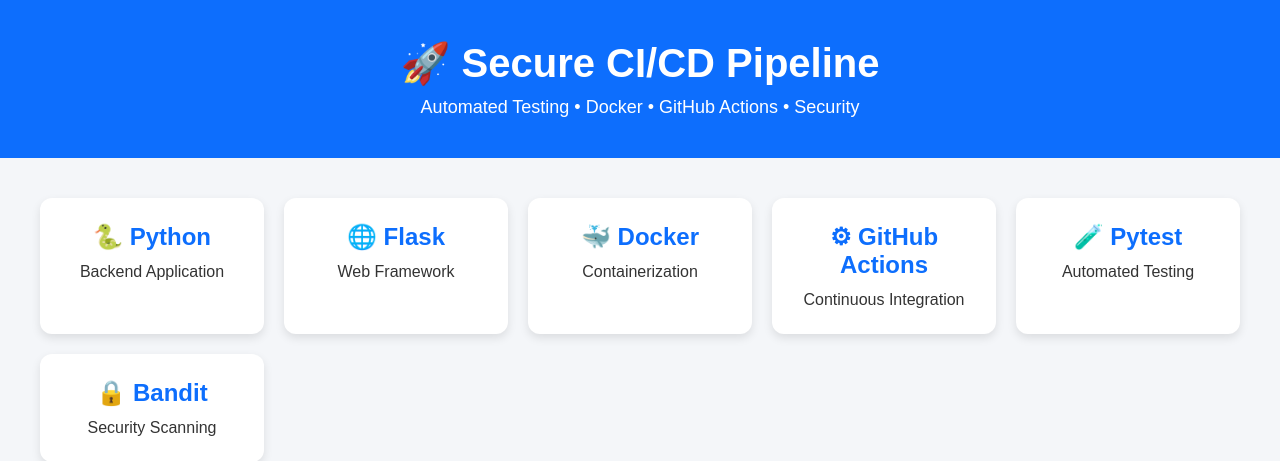
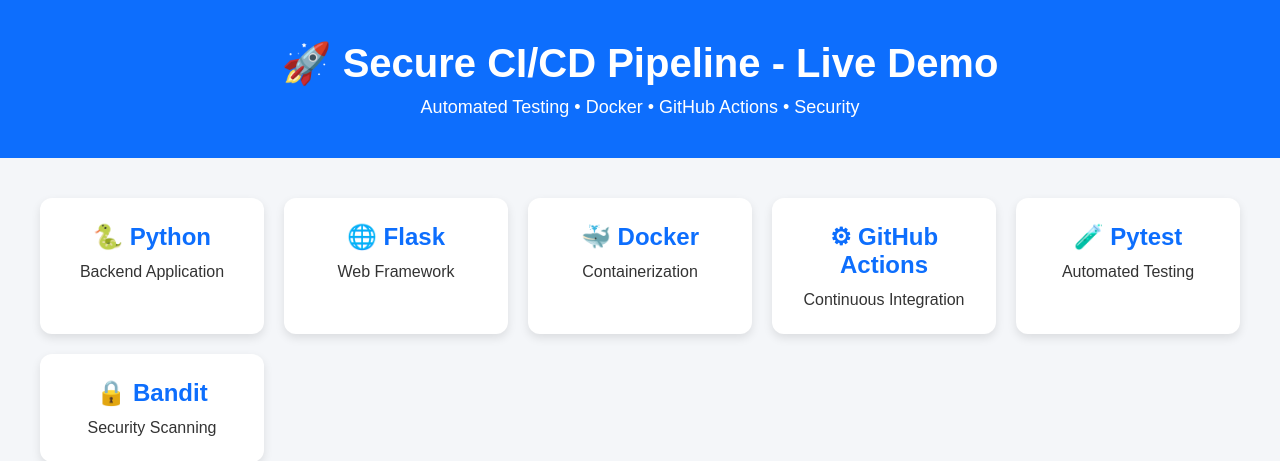
Before and after one commit to puspender07-hub/secure-cicd-pipeline, a Flask app: page / in a window 1280 px wide. Shown: the top 461 px of the page. Run offline with Flask 3, Linux system fonts and the light colour scheme.

Commit message:
Demo: Update homepage text

```diff
--- a/templates/index.html
+++ b/templates/index.html
@@ -11,7 +11,7 @@
 <body>
 
     <header>
-        <h1>🚀 Secure CI/CD Pipeline</h1>
+        <h1>🚀 Secure CI/CD Pipeline - Live Demo</h1>
         <p>Automated Testing • Docker • GitHub Actions • Security</p>
     </header>
 
```
